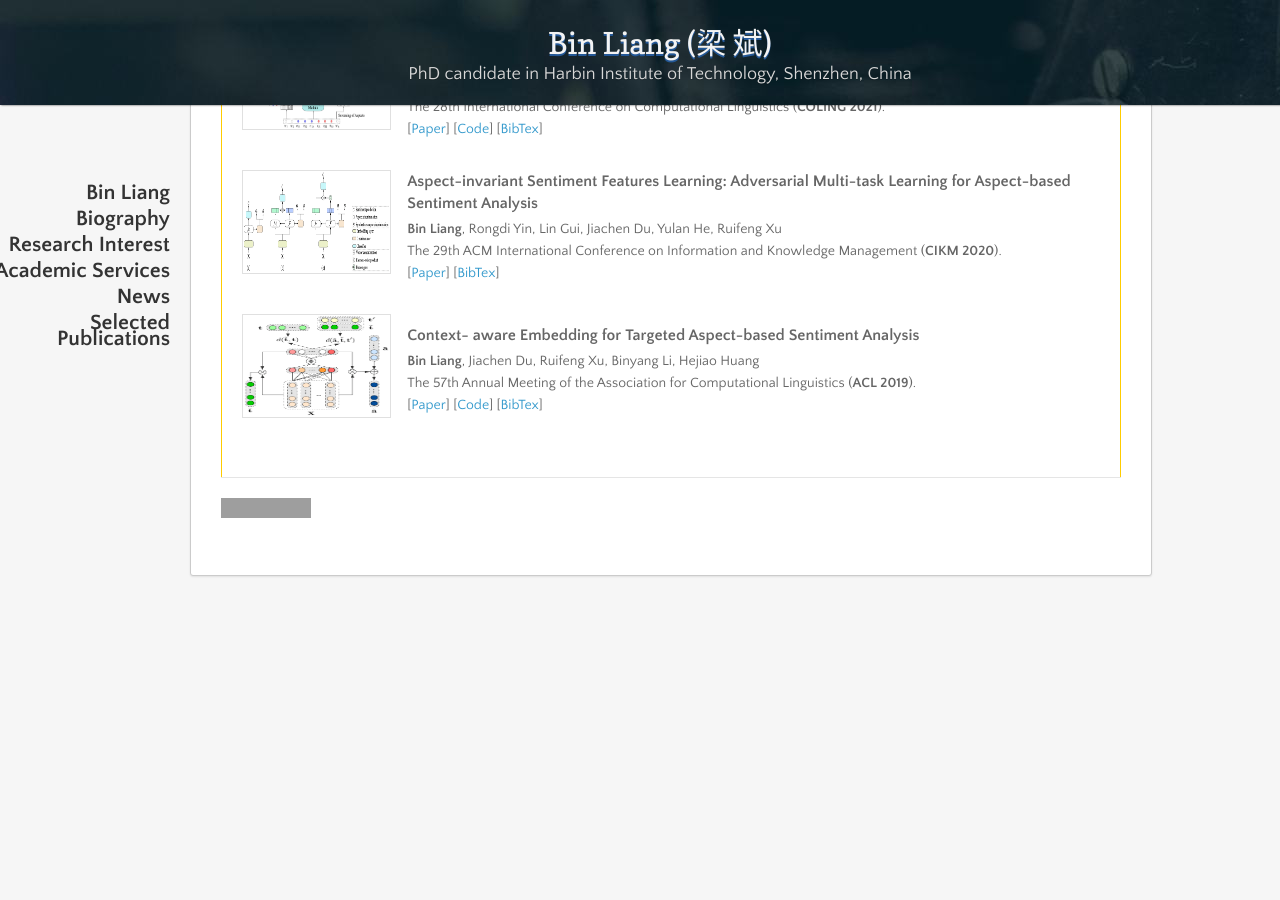
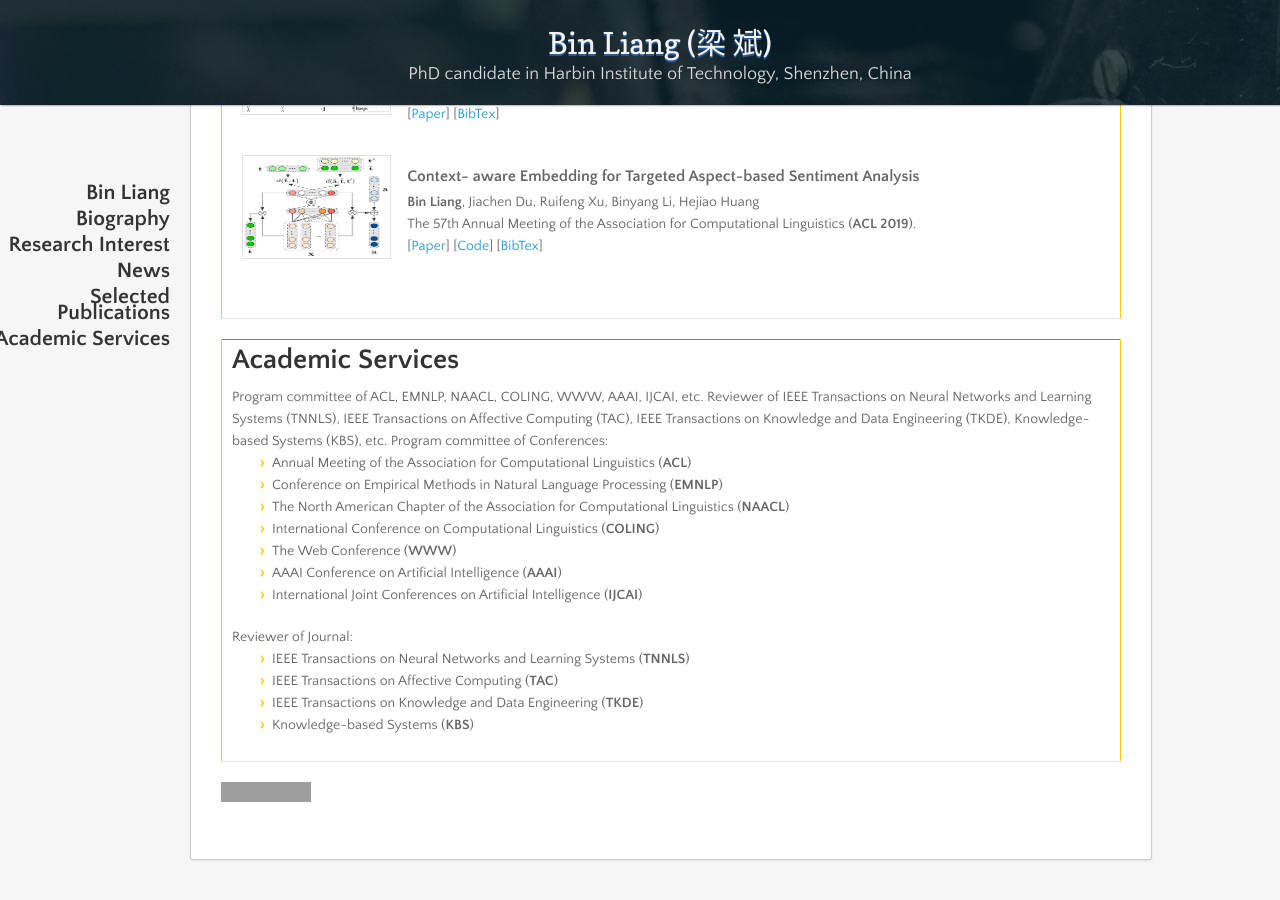
Before and after one commit to BinLiang-NLP/BinLiang-NLP.github.io, a Jekyll site: the page built from index.md, in a window 1280 px wide and 900 px high, scrolled down 2501 px. Built offline with Jekyll 4.4.1, drawn with Linux system fonts in a browser that asks for light colours; nearby versions of some CDN libraries; our own code applies the rules of GitHub Pages for plain Markdown files; before the commit the page ends 3117 px from its top, so only the background shows below that; some of the changed text lies outside the part shown; grey boxes are pictures that could not be loaded.

Commit message:
Update index.md

```diff
--- a/index.md
+++ b/index.md
@@ -40,20 +40,6 @@
 <li>Stance detection</li>
 <li>Fake news detection</li>
 <li>Argument mining</li>
-</ul>
-    </td>
-  </tr>
-</table>
-
-
-
-<table border="1">
-  <tr>
-    <td width="100%">
-      <h1>Academic Services</h1>
-<ul>
-<li>Program committee of ACL, EMNLP, NAACL, COLING, WWW, AAAI, IJCAI, etc.</li>
-<li>Reviewer of IEEE Transactions on Neural Networks and Learning Systems (TNNLS), IEEE Transactions on Affective Computing (TAC), IEEE Transactions on Knowledge and Data Engineering (TKDE), Knowledge-based Systems (KBS), etc.</li>
 </ul>
     </td>
   </tr>
@@ -219,4 +205,33 @@ Ruifeng Xu<br>
  </tr>
 </table>
 
+
+<table border="1">
+  <tr>
+    <td width="100%">
+      <h1>Academic Services</h1>
+      Program committee of ACL, EMNLP, NAACL, COLING, WWW, AAAI, IJCAI, etc. Reviewer of IEEE Transactions on Neural Networks and Learning Systems (TNNLS), IEEE Transactions on Affective Computing (TAC), IEEE Transactions on Knowledge and Data Engineering (TKDE), Knowledge-based Systems (KBS), etc.
+Program committee of Conferences:
+      <ul>
+        <li>Annual Meeting of the Association for Computational Linguistics (<b>ACL</b>)</li>
+        <li>Conference on Empirical Methods in Natural Language Processing (<b>EMNLP</b>)</li>
+        <li>The North American Chapter of the Association for Computational Linguistics (<b>NAACL</b>)</li>
+        <li>International Conference on Computational Linguistics (<b>COLING</b>)</li>
+        <li>The Web Conference (<b>WWW</b>)</li>
+        <li>AAAI Conference on Artificial Intelligence (<b>AAAI</b>)</li>
+        <li>International Joint Conferences on Artificial Intelligence (<b>IJCAI</b>)</li>
+      </ul>
+Reviewer of Journal:
+      <ul>
+        <li>IEEE Transactions on Neural Networks and Learning Systems (<b>TNNLS</b>)</li>
+        <li>IEEE Transactions on Affective Computing (<b>TAC</b>)</li>
+        <li>IEEE Transactions on Knowledge and Data Engineering (<b>TKDE</b>)</li>
+        <li>Knowledge-based Systems (<b>KBS</b>)</li>
+      </ul>
+    </td>
+  </tr>
+</table>
+
+
+
 <body><a href="https://clustrmaps.com/site/1bk2o"  title="Visit tracker"><img src="//www.clustrmaps.com/map_v2.png?d=i4DNhWOIK9RnvpW3FT3L0ObAof0aCZxFdc-nRpZwpJw&cl=ffffff" /></a></body>
```
